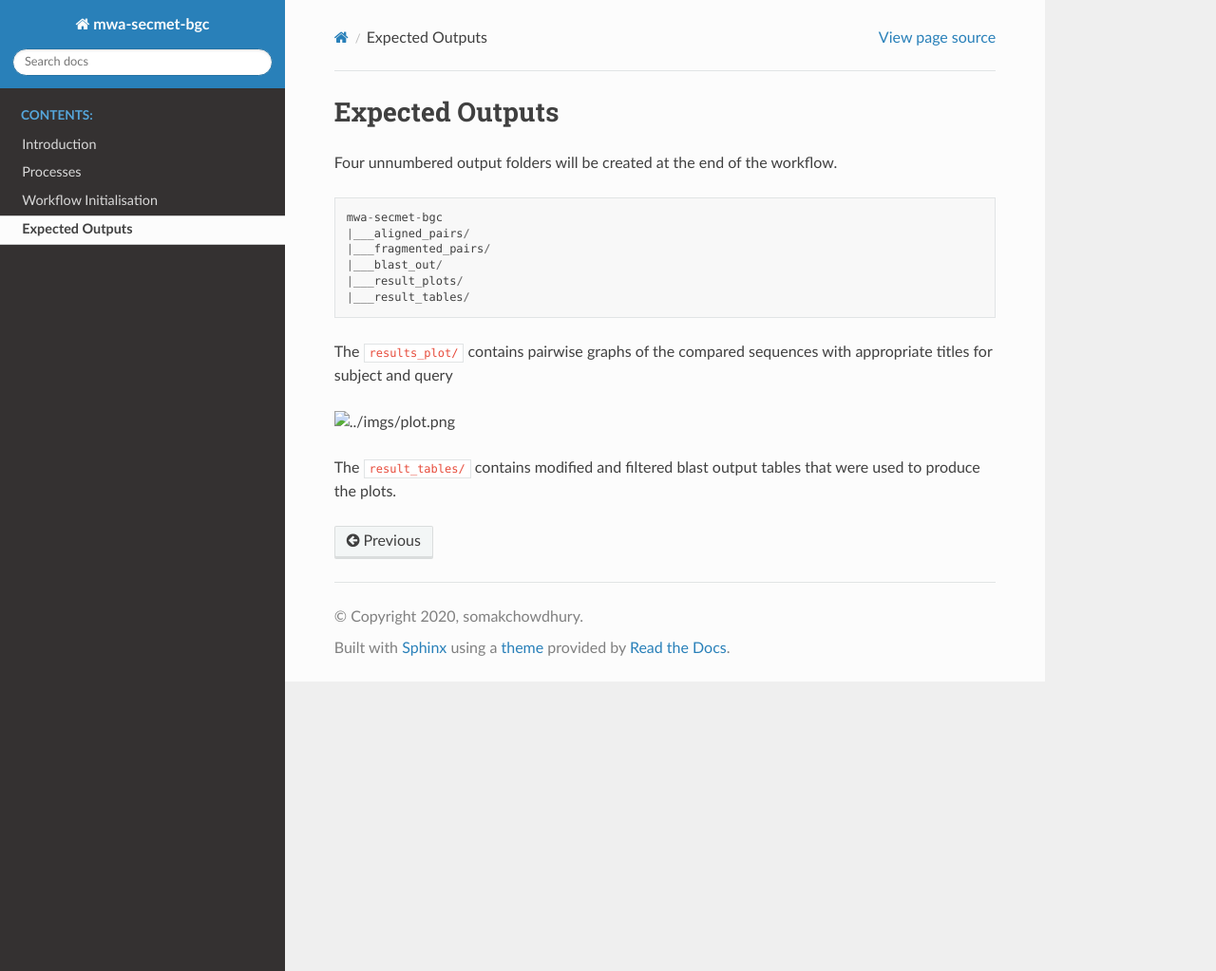
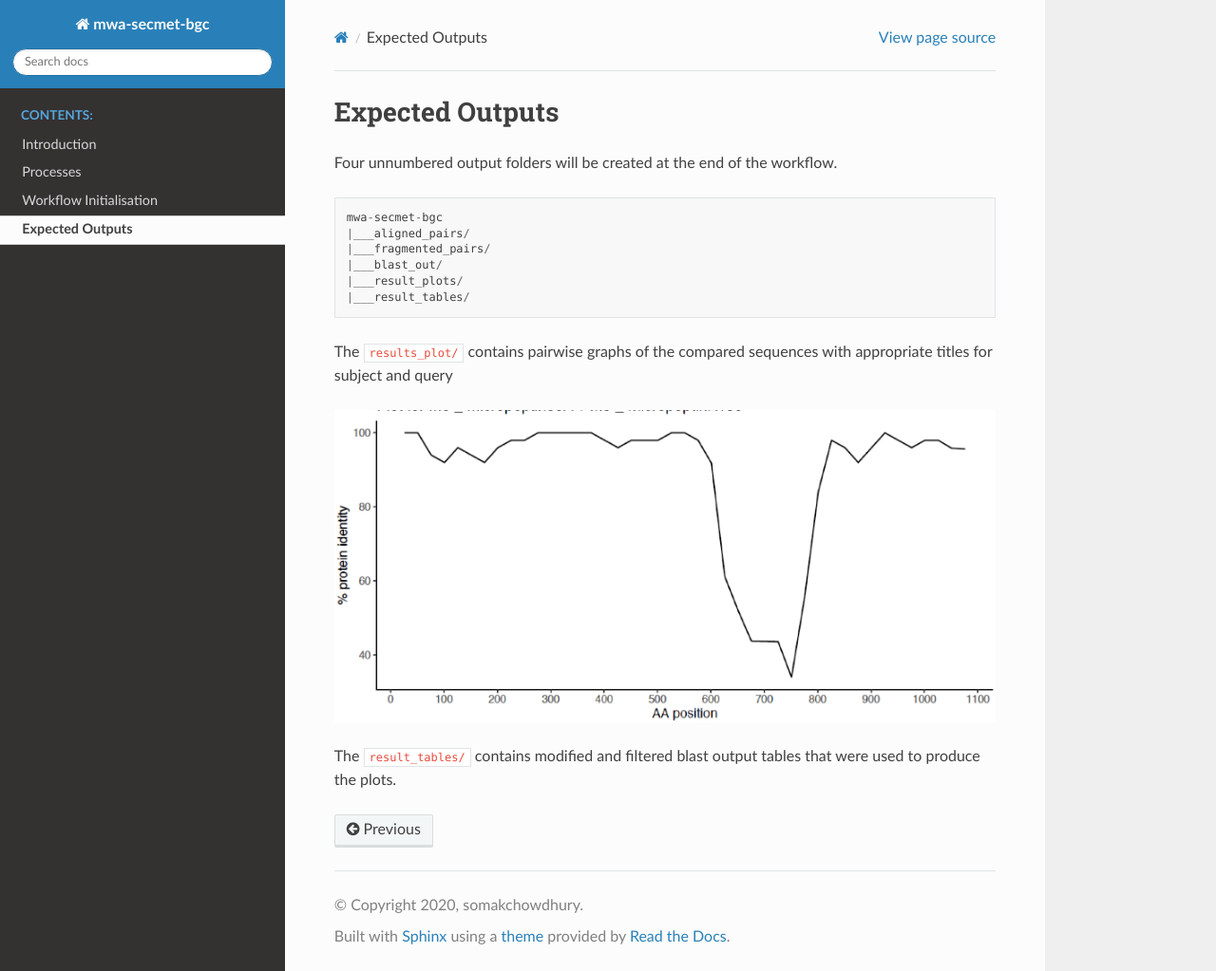
Before and after one commit to somakchowdhury/mwa-secmet-bgc, a Sphinx documentation site: the page built from docs/Outputs.md, in a window 1280 px wide and 1023 px high. Shown: the whole window at 95% size. Built offline with Sphinx 7.4.7 and the Read the Docs theme 2.0.0, drawn with Linux system fonts in a browser that asks for light colours.

Commit message:
Adding image to output section

```diff
--- a/docs/Outputs.md
+++ b/docs/Outputs.md
@@ -13,6 +13,6 @@
 
 The `results_plot/` contains pairwise graphs of the compared sequences with appropriate titles for subject and query
 
-![](../imgs/plot.png "Example plot")
+![ExamplePlot](https://github.com/somakchowdhury/mwa-secmet-bgc/blob/master/docs/imgs/plot.png "Example result Plot")
 
 The `result_tables/` contains modified and filtered blast output tables that were used to produce the plots.
```
